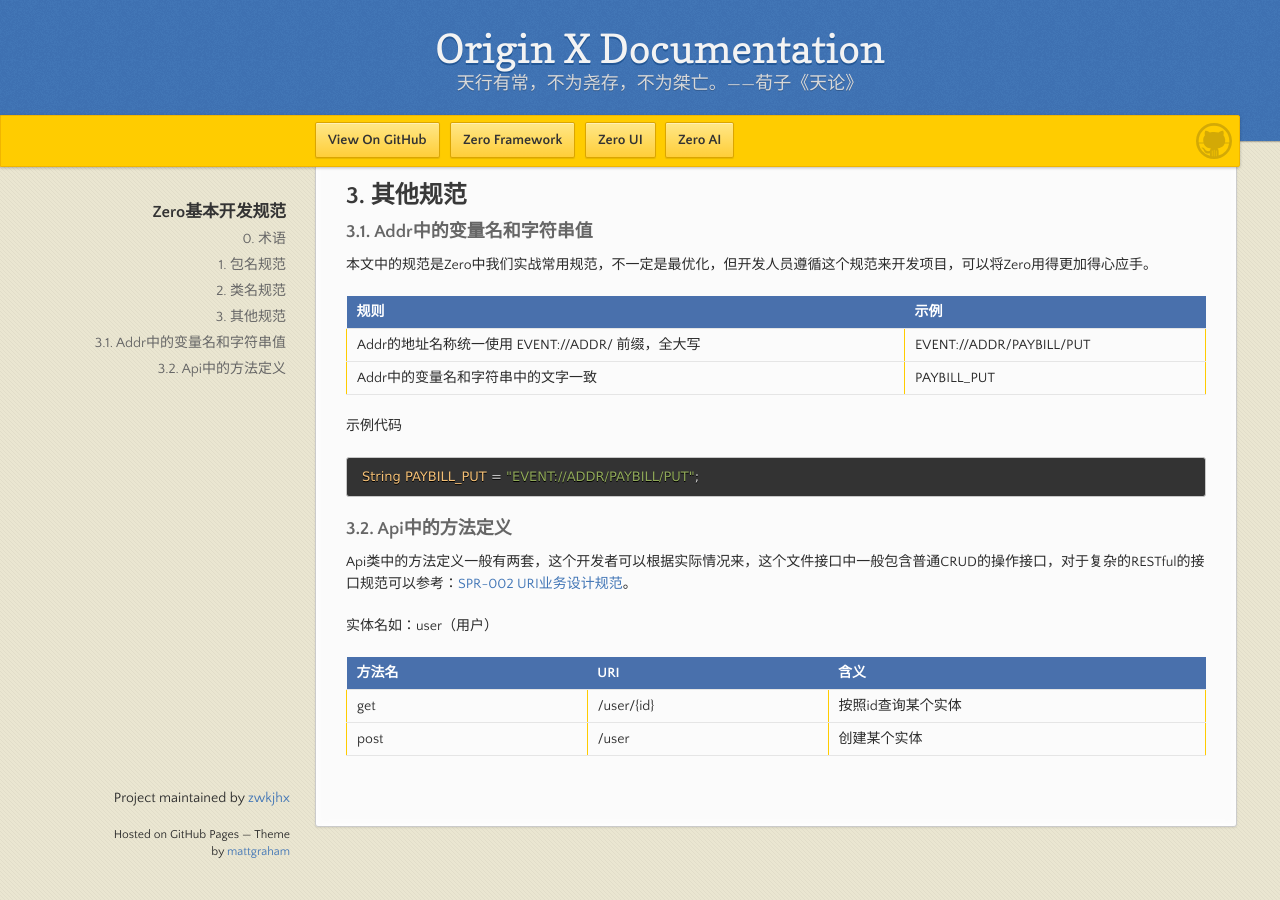
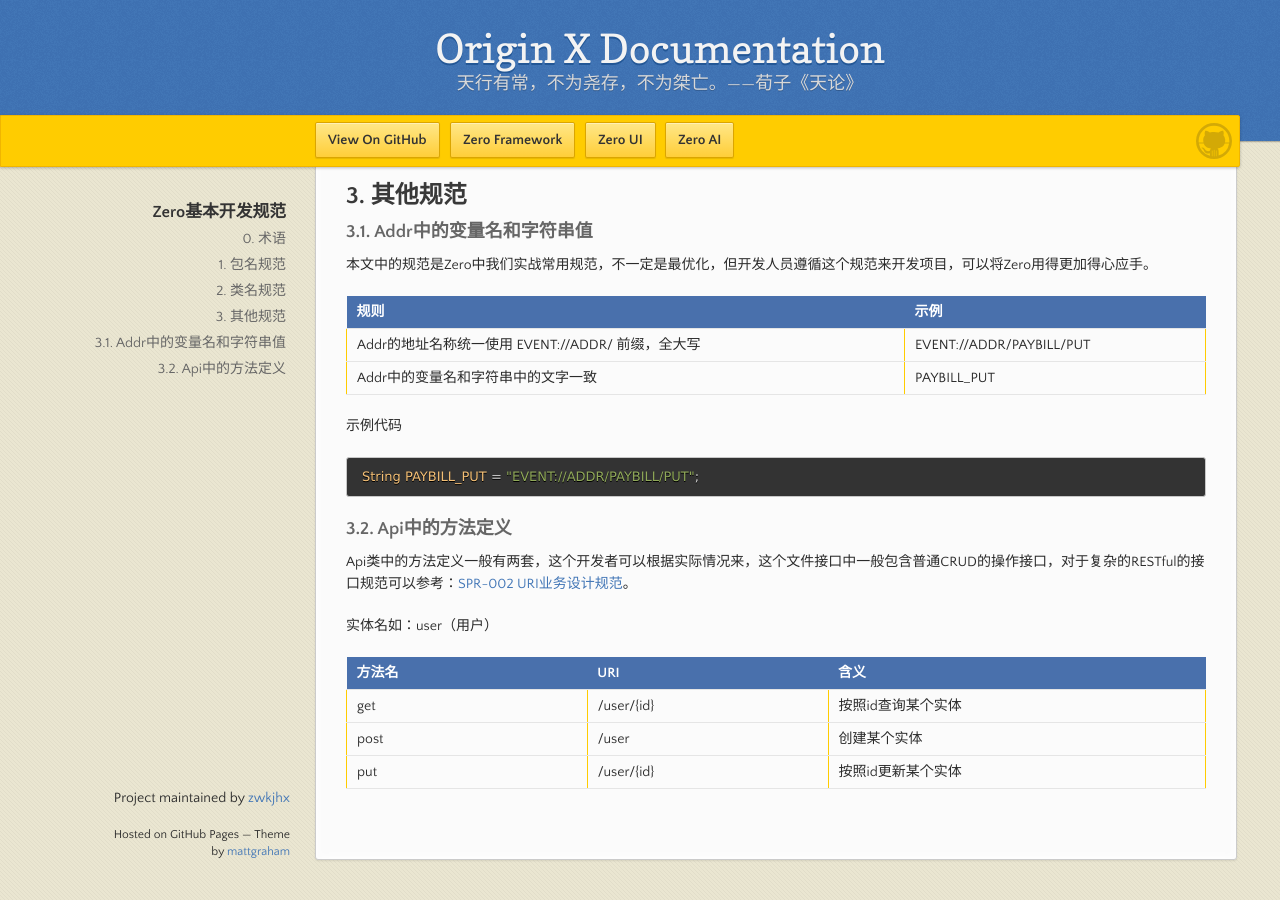
Before and after one commit to zwkjhx/ox-doc, a Jekyll site: the page built from specification/1-zerogui-fan/spc-001-zeroji-ben-kai-fa-gui-fan.md, in a window 1280 px wide and 900 px high, scrolled down 1475 px. Built offline with Jekyll 4.4.1, drawn with Linux system fonts in a browser that asks for light colours; our own code applies the rules of GitHub Pages for plain Markdown files; before the commit the page ends 2342 px from its top, so only the background shows below that.

Commit message:
Updates specification/1-zerogui-fan/spc-001-zeroji-ben-kai-fa-gui-fan.md
Auto commit by GitBook Editor

```diff
--- a/specification/1-zerogui-fan/spc-001-zeroji-ben-kai-fa-gui-fan.md
+++ b/specification/1-zerogui-fan/spc-001-zeroji-ben-kai-fa-gui-fan.md
@@ -66,3 +66,4 @@
 | :--- | :--- | :--- |
 | get | /user/{id} | 按照id查询某个实体 |
 | post | /user | 创建某个实体 |
+| put | /user/{id} | 按照id更新某个实体 |
```
